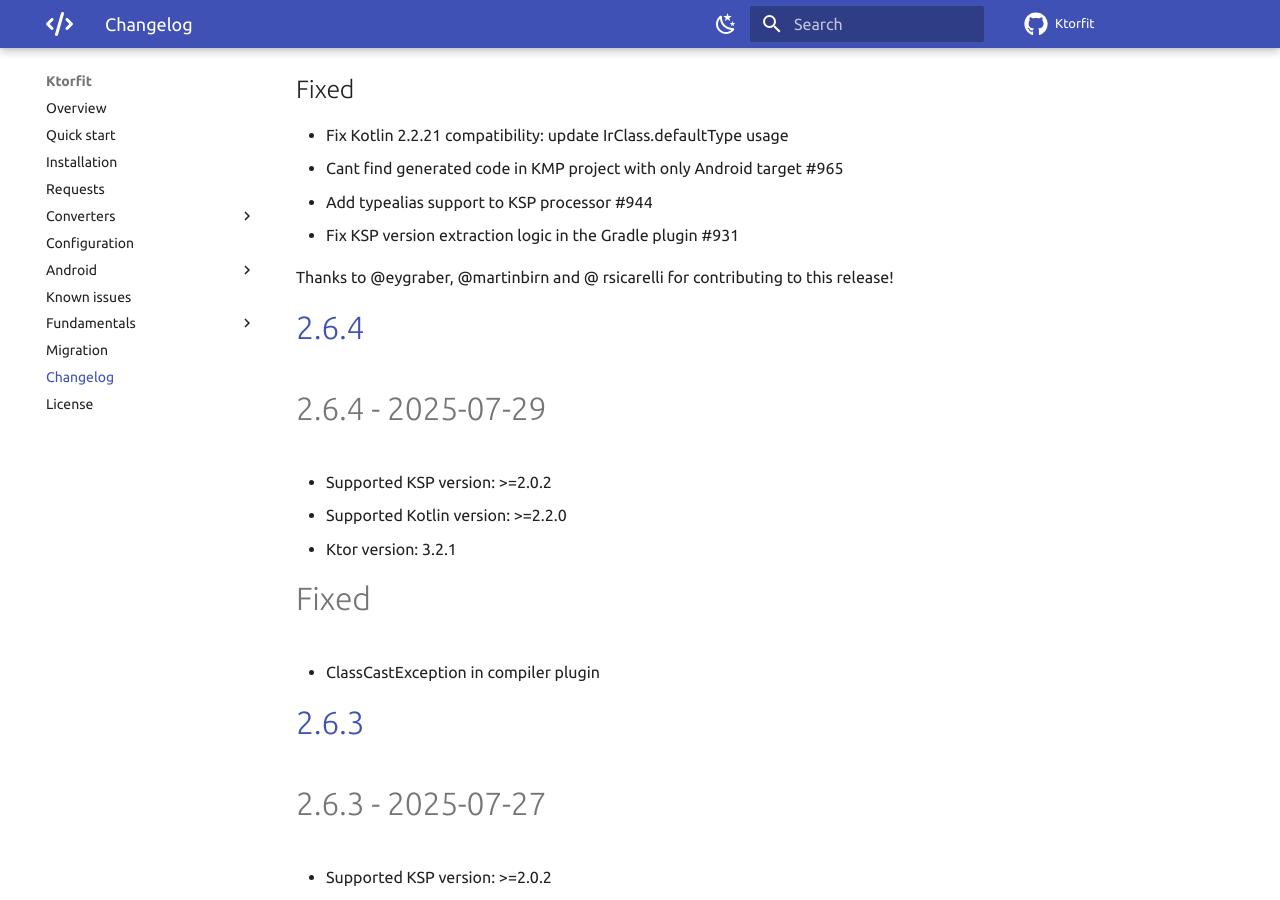
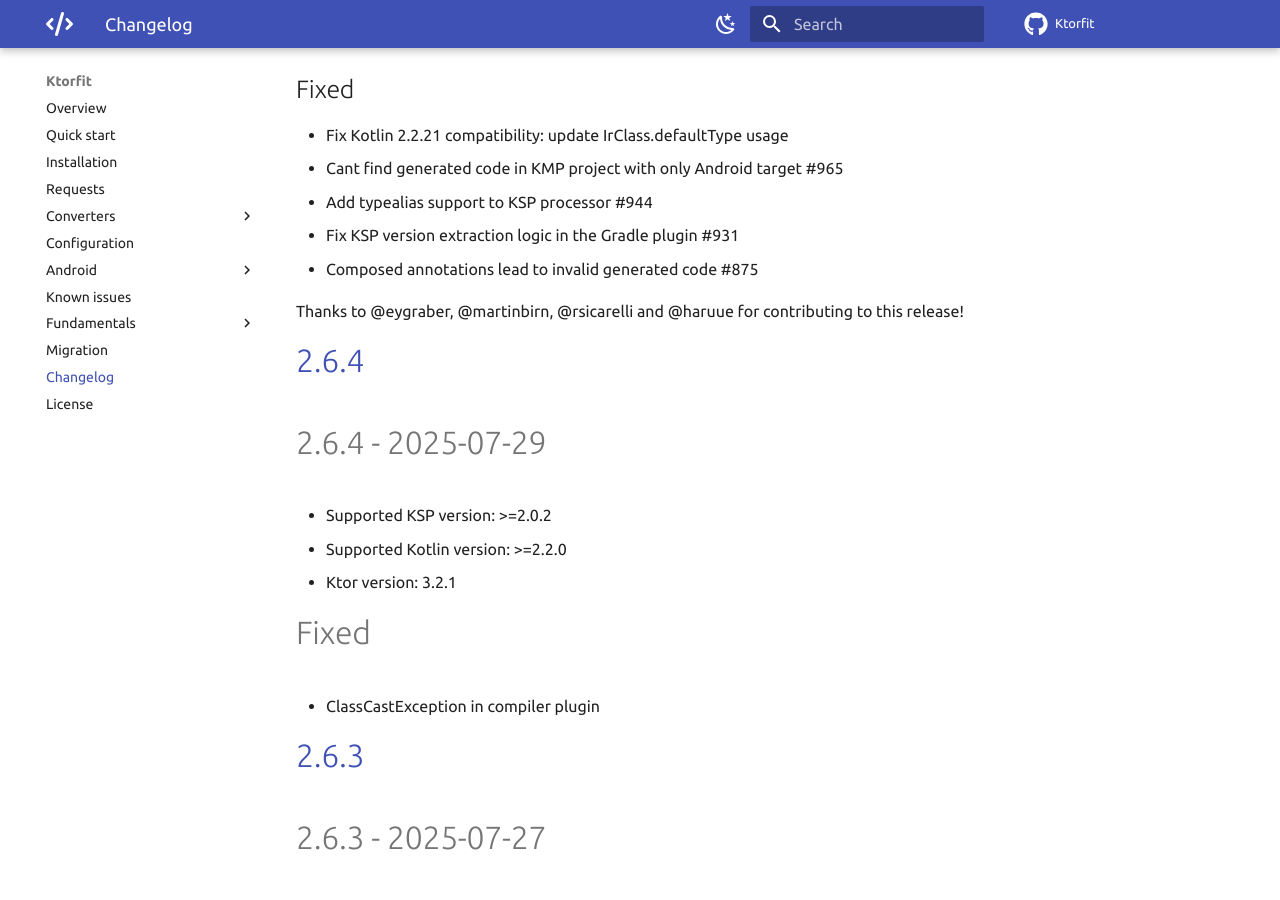
Before and after one commit to Foso/Ktorfit, an MkDocs documentation site: the page built from docs/CHANGELOG.md, in a window 1280 px wide and 900 px high, scrolled down 564 px. Built offline with MkDocs 1.6.1 and Material for MkDocs 9.7.7, drawn with Linux system fonts in a browser that asks for light colours; comment, search, counter and statistics services are not loaded.

Commit message:
Fix generated code for composed annotations by removing prefix from member strings

```diff
--- a/docs/CHANGELOG.md
+++ b/docs/CHANGELOG.md
@@ -20,8 +20,9 @@
 - Cant find generated code in KMP project with only Android target #965
 - Add typealias support to KSP processor #944
 - Fix KSP version extraction logic in the Gradle plugin #931
+- Composed annotations lead to invalid generated code #875
 
-Thanks to @eygraber, @martinbirn and @ rsicarelli for contributing to this release!
+Thanks to @eygraber, @martinbirn, @rsicarelli and @haruue for contributing to this release!
 
 
 # [2.6.4]()
```
Also changed, not shown: 1 other file.
